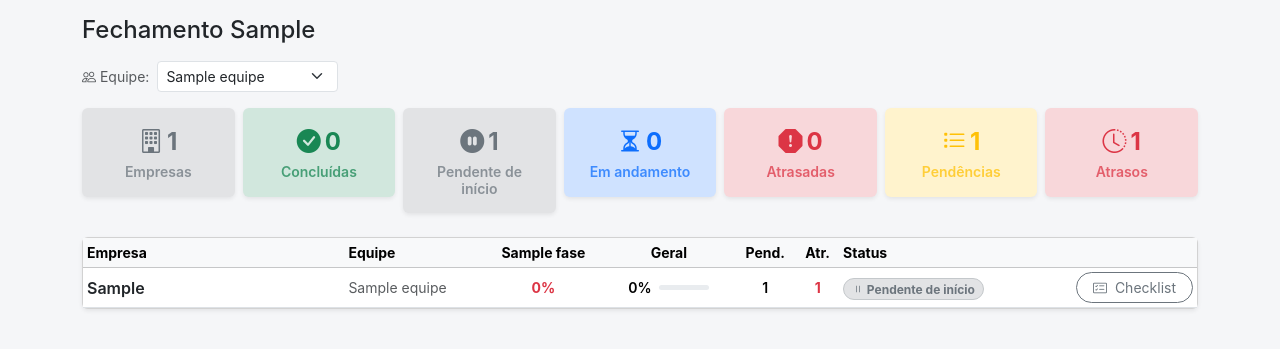
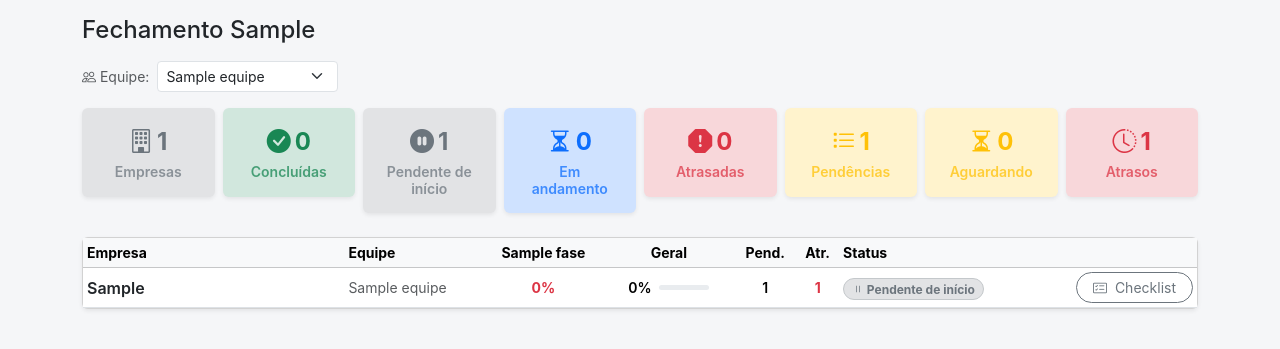
Before and after one commit to consag-commits/fechamento-cont-bil, a Django app: page /ciclo/1/ in a window 1280 px wide. Shown: the part 145-494 px from the top of the page. Run offline with Django 5.2, Linux system fonts and the light colour scheme; a user stored in the database is signed in; tables that the repository leaves empty hold one stand-in row (values such as "Sample post").

Commit message:
feat: adiciona campo de data e card dashboard para aguardando

```diff
--- a/fechamento/services.py
+++ b/fechamento/services.py
@@ -47,12 +47,13 @@ def resumo_processo(processo, fases, prazos, hoje=None):
         por_fase.setdefault(s.item.fase_id, []).append(s)
 
     linhas_fase = []
-    g_total = g_feitos = g_atrasos = 0
+    g_total = g_feitos = g_atrasos = g_aguardando = 0
     for fase in fases:
         statuses = por_fase.get(fase.id, [])
         scored = [s for s in statuses if s.item.pontua and s.status != ItemStatus.Status.NA]
         feitos = [s for s in scored if s.concluido]
         pendentes = [s for s in scored if not s.concluido]
+        aguardando = [s for s in scored if s.status == ItemStatus.Status.AGUARDANDO]
         total = len(scored)
         deadline = prazos.get(fase.id)
         atrasada = bool(deadline) and hoje > deadline and len(pendentes) > 0
@@ -61,6 +62,7 @@ def resumo_processo(processo, fases, prazos, hoje=None):
             "total": total,
             "feitos": len(feitos),
             "pendentes": len(pendentes),
+            "aguardando": len(aguardando),
             "pct": (len(feitos) / total) if total else 0.0,
             "deadline": deadline,
             "atrasada": atrasada,
@@ -68,6 +70,7 @@ def resumo_processo(processo, fases, prazos, hoje=None):
         })
         g_total += total
         g_feitos += len(feitos)
+        g_aguardando += len(aguardando)
         if atrasada:
             g_atrasos += len(pendentes)
 
@@ -87,6 +90,7 @@ def resumo_processo(processo, fases, prazos, hoje=None):
         "feitos": g_feitos,
         "pendencias": g_pend,
         "atrasos": g_atrasos,
+        "aguardando": g_aguardando,
         "percentual": (g_feitos / g_total) if g_total else 0.0,
         "status_geral": status_geral,
     }
--- a/fechamento/views.py
+++ b/fechamento/views.py
@@ -89,7 +89,7 @@ def ciclo_consolidado(request, ciclo_id):
     )
 
     linhas = []
-    tot_feitos = tot_itens = tot_atrasos = 0
+    tot_feitos = tot_itens = tot_atrasos = tot_aguardando = 0
     concluidas = em_andamento = pendentes = atrasadas = 0
     for p in processos:
         r = resumo_processo(p, fases, prazos, hoje)
@@ -97,6 +97,7 @@ def ciclo_consolidado(request, ciclo_id):
         tot_feitos += r["feitos"]
         tot_itens += r["total"]
         tot_atrasos += r["atrasos"]
+        tot_aguardando += r["aguardando"]
         sg = r["status_geral"]
         if sg == "Concluído":
             concluidas += 1
@@ -115,6 +116,7 @@ def ciclo_consolidado(request, ciclo_id):
         "atrasadas": atrasadas,
         "pendencias": tot_itens - tot_feitos,
         "atrasos": tot_atrasos,
+        "aguardando": tot_aguardando,
         "percentual": (tot_feitos / tot_itens) if tot_itens else 0.0,
     }
     return render(request, "fechamento/consolidado.html", {
@@ -203,7 +205,7 @@ def item_set(request, status_id):
     if request.POST.get("toggle") == "1" and s.status == novo:
         novo = _PEND
     s.status = novo
-    if novo == _DONE:
+    if novo in (_DONE, _AGUARDANDO):
         s.data = parse_date(request.POST.get("data") or "") or timezone.localdate()
     else:
         s.data = None
--- a/templates/fechamento/consolidado.html
+++ b/templates/fechamento/consolidado.html
@@ -21,6 +21,7 @@
   {% include "fechamento/_stat.html" with rotulo="Em andamento" valor=resumo.em_andamento cor="primary" icone="hourglass-split" %}
   {% include "fechamento/_stat.html" with rotulo="Atrasadas" valor=resumo.atrasadas cor="danger" icone="exclamation-octagon-fill" %}
   {% include "fechamento/_stat.html" with rotulo="Pendências" valor=resumo.pendencias cor="warning" icone="list-task" %}
+  {% include "fechamento/_stat.html" with rotulo="Aguardando" valor=resumo.aguardando cor="warning" icone="hourglass-split" %}
   {% include "fechamento/_stat.html" with rotulo="Atrasos" valor=resumo.atrasos cor="danger" icone="clock-history" %}
 </div>
 
--- a/templates/fechamento/matriz.html
+++ b/templates/fechamento/matriz.html
@@ -21,7 +21,8 @@
     <div class="fs-5 fw-bold">{% widthratio resumo.percentual 1 100 %}%</div>
     <div class="small text-muted">
       {{ resumo.feitos }}/{{ resumo.total }}
-      {% if resumo.atrasos %}· <span class="text-danger">{{ resumo.atrasos }} atrasado{{ resumo.atrasos|pluralize }}</span>{% endif %}
+      {% if resumo.aguardando %}· <span class="text-warning">{{ resumo.aguardando }} aguardando</span>{% endif %}
+      {% if resumo.atrasos %}· <span class="text-danger">{{ resumo.atrasos }} atraso{{ resumo.atrasos|pluralize }}</span>{% endif %}
     </div>
   </div>
 </div>
```
Also changed, not shown: templates/fechamento/_item_row.html (+4 -4 lines).
